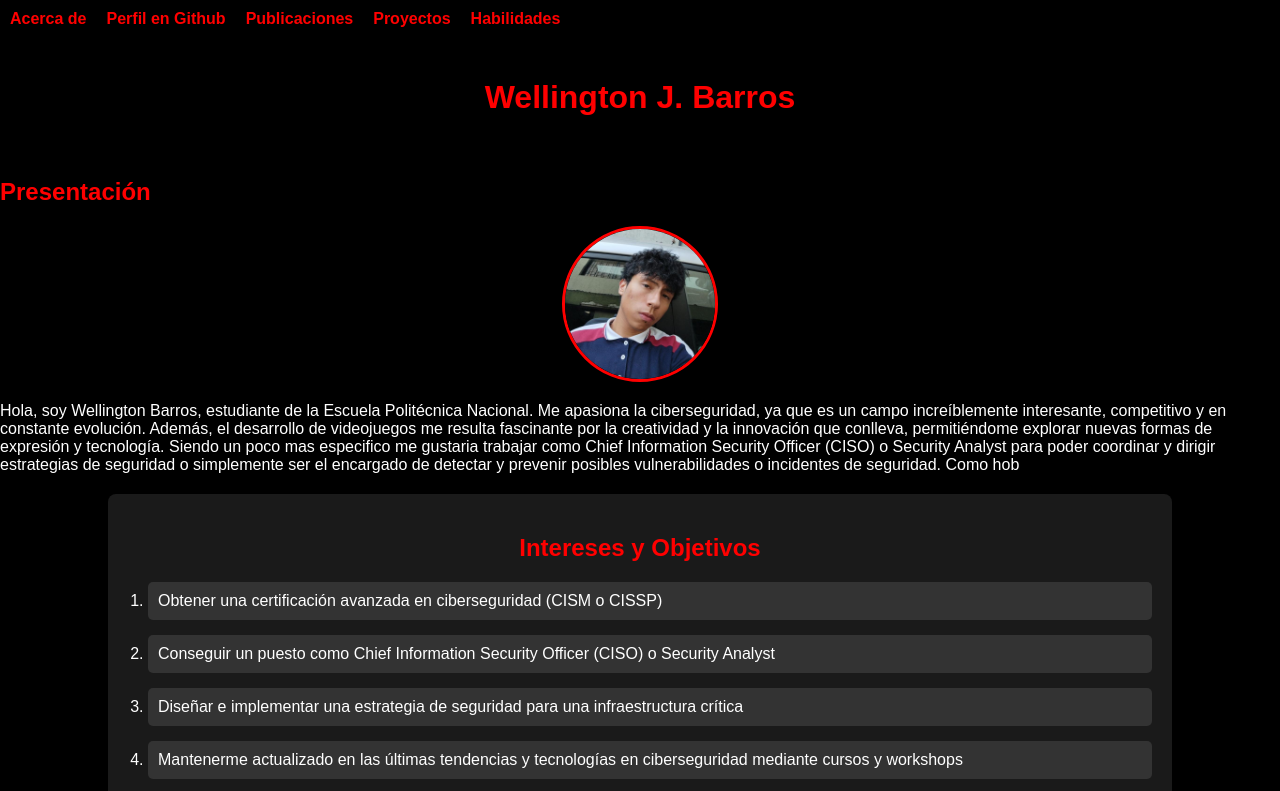
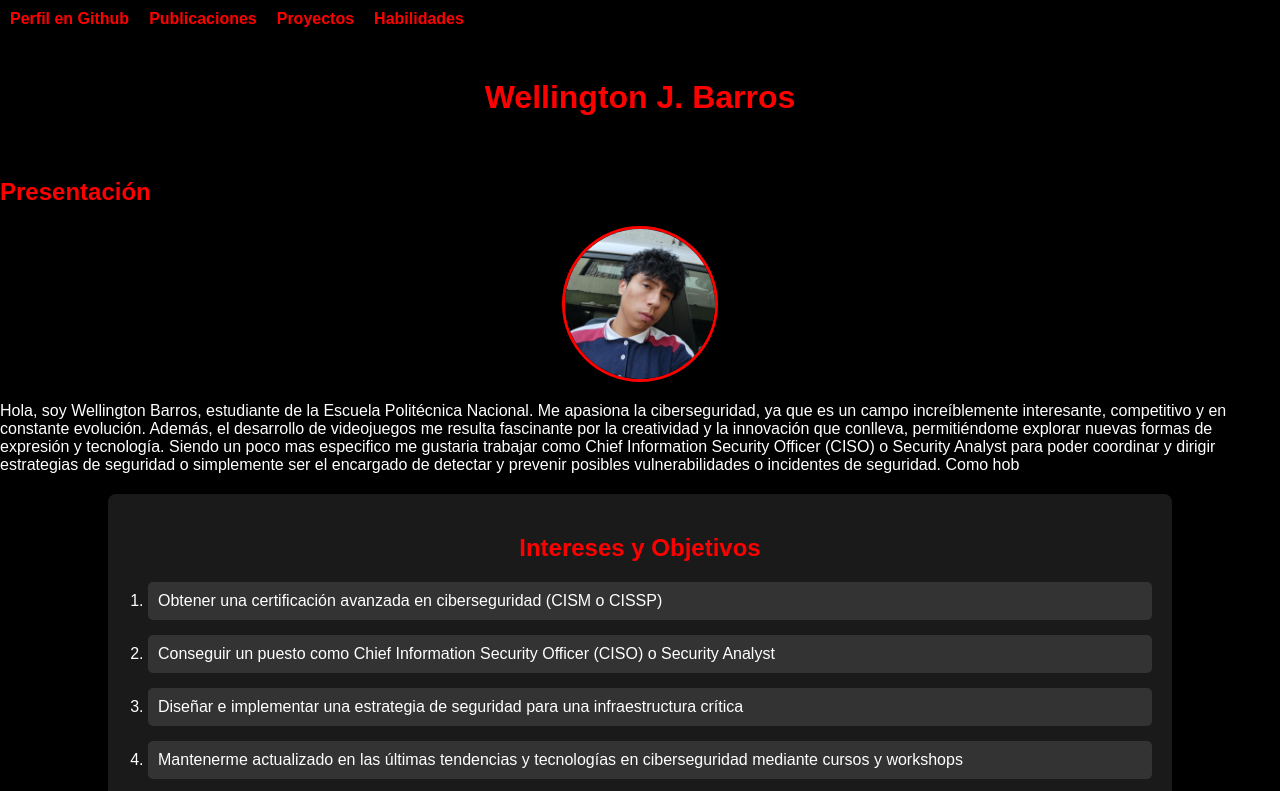
Before and after one commit to wilypoli/MiPaginaWeb, a plain HTML site: page index.html in a window 1280 px wide. Shown: the top 791 px of the page. Drawn offline with Linux system fonts and the light colour scheme.

Commit message:
acerca de eliminated

```diff
--- a/index.html
+++ b/index.html
@@ -10,7 +10,7 @@
      <nav>
         <ul>
 
-            <li><a href="about-me.html">Acerca de</a></li>
+
             <li><a href="github-profile.html">Perfil en Github</a></li>
             <li><a href="publications.html">Publicaciones</a></li>
             <li><a href="projects.html">Proyectos</a></li>
```
